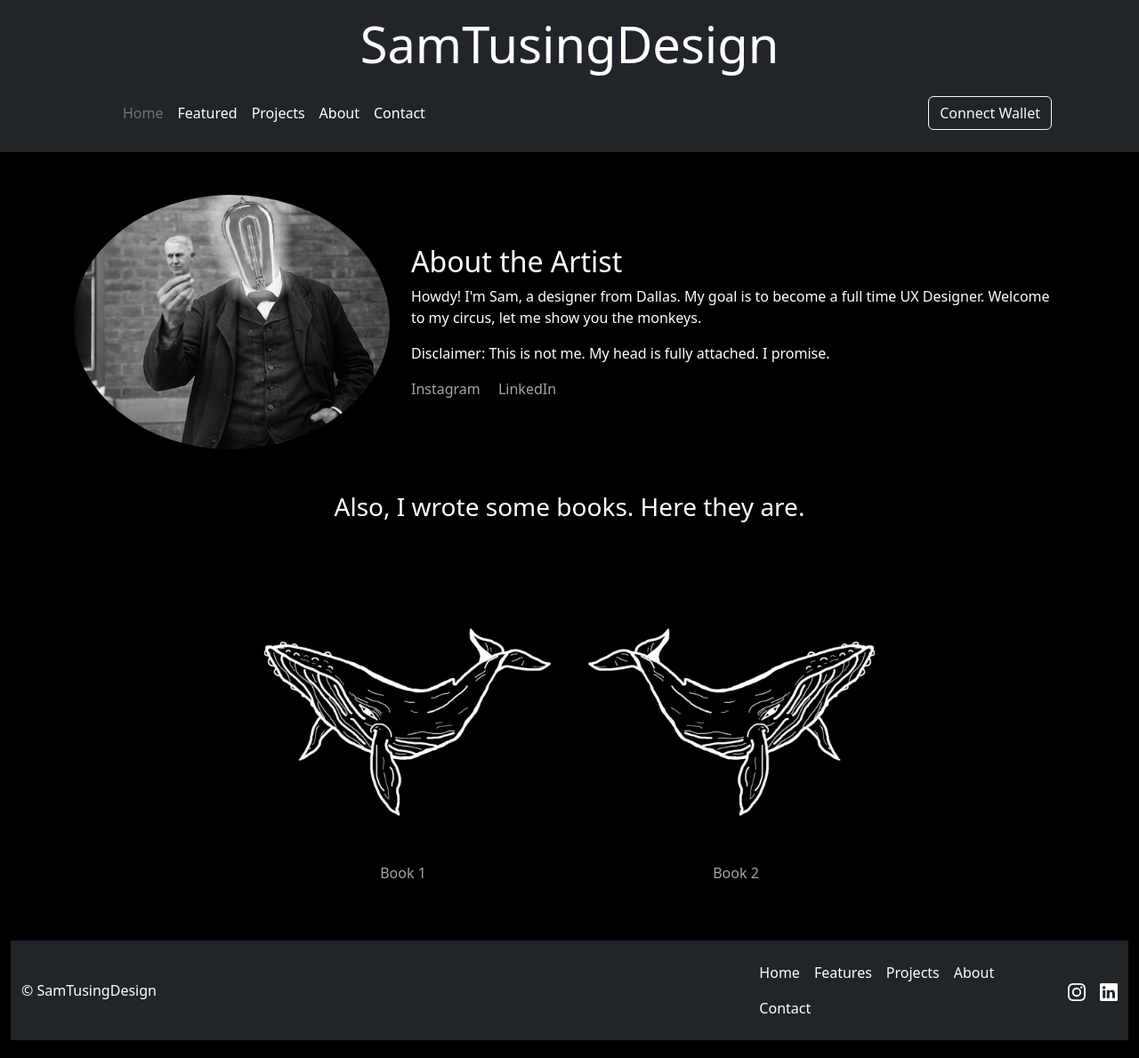
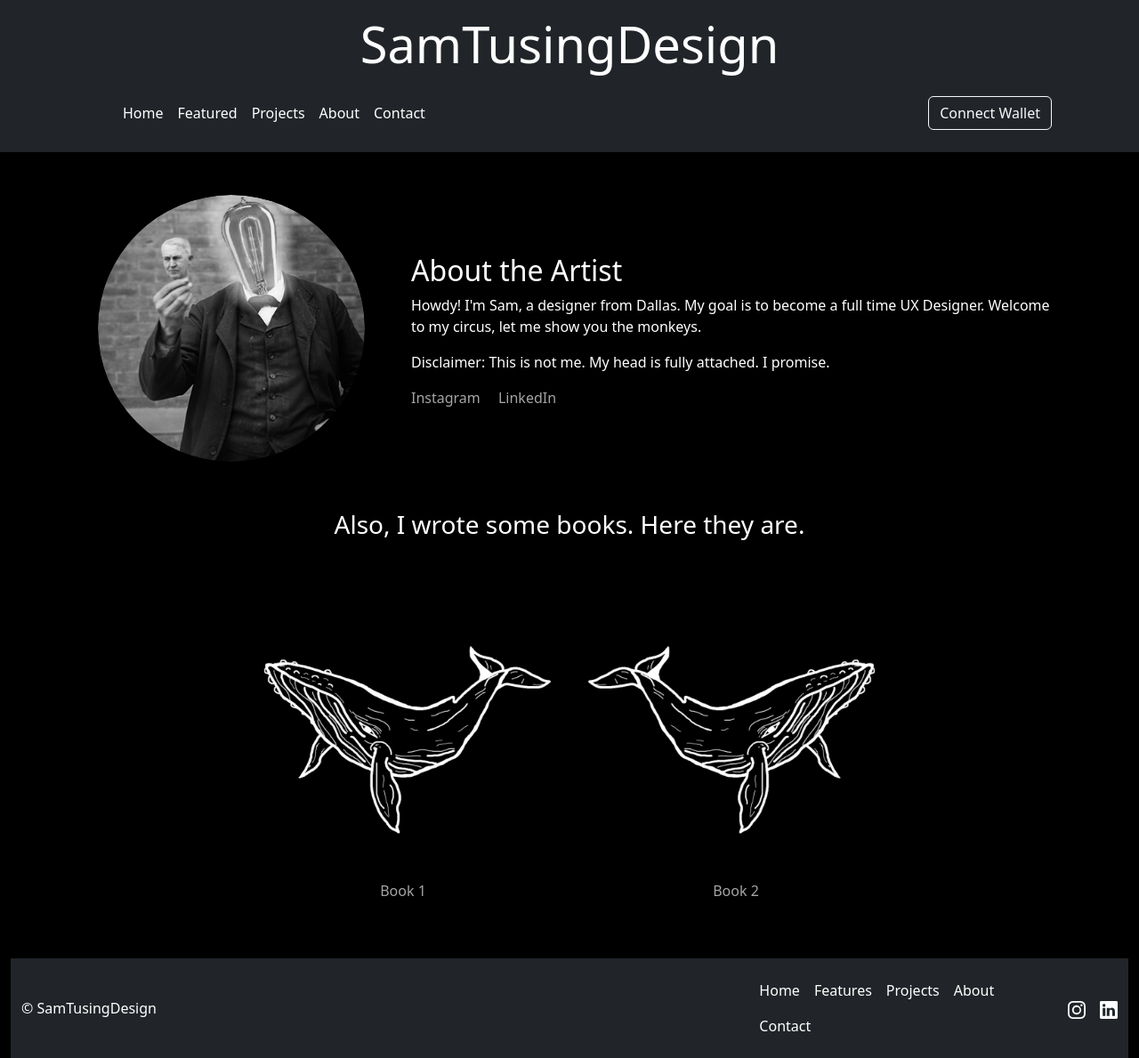
Before and after one commit to SamTusing/TusingMACT6340Project, a Node server app: page /about in a window 1280 px wide. Shown: the whole page at 89% size. Run offline with Node 20, Linux system fonts and the light colour scheme.

Commit message:
updated links and about image

```diff
--- a/app.js
+++ b/app.js
@@ -5,9 +5,11 @@ dotenv.config();
 import * as db from "./utils/database.js";
 let data = ["Project 1", "Project 2", "Project 3"];
 let projects = [];
+import cors from "cors";
 
 
 const app = express();
+app.use(cors());
 const port = 3000;
 app.set("view engine", "ejs");
 app.use(express.json());
@@ -36,6 +38,7 @@ app.get("/project/:id", (req, res) => {
   if (id > data.length) {
     throw new Error("No project with that ID");
   }
+  console.log(projects[id -1]);
   res.render("project.ejs", { project: projects[id - 1], which: id });
 });
 
--- a/public/css/aboutstyle.css
+++ b/public/css/aboutstyle.css
@@ -57,3 +57,59 @@ figure a:hover {
     padding: 0.5rem 1.2rem;
     font-weight: bold;
 }
+
+.topic {
+  color: #8cff00;
+}
+
+.btn.btn.btn-primary {
+    background-color: #8cff00;
+    color: black;
+    border-radius: 12px;
+    padding: 0.5rem 1.2rem;
+    font-weight: bold;
+}
+
+.flip-container {
+  perspective: 1000px;
+  display: inline-block;
+  width: 100%;
+  max-width: 300px; /* size control */
+  height: auto;
+}
+
+.flip-inner {
+  position: relative;
+  width: 100%;
+  aspect-ratio: 1 / 1; /* keeps it square */
+  transform-style: preserve-3d;
+  transition: transform 0.8s ease;
+}
+
+.flip-container:hover .flip-inner {
+  transform: rotateY(180deg);
+}
+
+.flip-front,
+.flip-back {
+  position: absolute;
+  top: 0;
+  left: 0;
+  width: 100%;
+  height: 100%;
+  backface-visibility: hidden;
+  border-radius: 50%;
+  overflow: hidden;
+}
+
+.flip-back {
+  transform: rotateY(180deg);
+}
+
+.flip-front img,
+.flip-back img {
+  width: 100%;
+  height: 100%;
+  object-fit: cover; /* prevents stretching */
+  border-radius: 50%;
+}
--- a/public/js/index.js
+++ b/public/js/index.js
@@ -4,11 +4,16 @@
   let userAddress = null;
   let connect = document.querySelector("#wallet-connect");
 
-  connectWallet();
-
   connect.addEventListener("click", async () => {
     connectWallet();
   });
+
+    if (window.ethereum) {
+    connectWallet();
+  } else {
+    userAddress = null;
+    connect.innerHTML = "Connect Wallet";
+  }
 
   async function connectWallet() {
     await window.ethereum
--- a/views/about.ejs
+++ b/views/about.ejs
@@ -5,7 +5,7 @@
   <meta http-equiv="content-type" content="text/html; charset=utf-8" />
   <meta name="viewport" content="width=device-width, initial-scale=1.0">
   <link rel="icon" type="image/x-icon" href="/images/plague-doc.jpg">
-  <title>Contact</title>
+  <title>About</title>
   <meta name="author" content="Samantha J. Tusing">
   <meta name="description" content="A page to contact artist.">
 
@@ -27,8 +27,18 @@
   <main class="container py-5">
     <div class="row align-items-center mb-5">
       <div class="col-md-4 text-center">
+  <div class="flip-container">
+    <div class="flip-inner">
+      <div class="flip-front">
         <img src="/images/edison.jpg" alt="Artist Photo" class="img-fluid rounded-circle shadow-lg" />
       </div>
+      <div class="flip-back">
+        <img src="/images/strawberry.jpg" alt="Artist Alternate" class="img-fluid rounded-circle shadow-lg" />
+      </div>
+    </div>
+  </div>
+</div>
+
       <div class="col-md-8">
         <h2>About the Artist</h2>
         <p>Howdy! I'm Sam, a designer from Dallas. My goal is to become a full time UX Designer. Welcome to my circus, let me show you the monkeys.</p>
--- a/views/featured.ejs
+++ b/views/featured.ejs
@@ -5,7 +5,7 @@
   <meta http-equiv="content-type" content="text/html; charset=utf-8" />
   <meta name="viewport" content="width=device-width, initial-scale=1.0">
   <link rel="icon" type="image/x-icon" href="/images/plague-doc.jpg">
-  <title>Contact</title>
+  <title>Featured</title>
   <meta name="author" content="Samantha J. Tusing">
   <meta name="description" content="A page to contact artist.">
 
--- a/views/header.ejs
+++ b/views/header.ejs
@@ -3,6 +3,17 @@
   <div class="container text-center">
     <h1 class="display-4 mb-1">SamTusingDesign</h1>
   </div>
+
+    <style>
+    .nav-link {
+      color: white !important;
+      transition: color 0.3s ease;
+    }
+
+    .nav-link:hover {
+      color: #8cff00 !important;
+    }
+  </style>
 
   <nav class="navbar navbar-expand navbar-dark bg-dark mt-3">
     <div class="container">
@@ -11,7 +22,7 @@
       </a>
 
       <ul class="nav col-12 col-lg-auto me-lg-auto mb-2 justify-content-center mb-md-0">
-        <li><a href="/" class="nav-link px-2 text-secondary">Home</a></li>
+        <li><a href="/" class="nav-link px-2 text-white">Home</a></li>
         <li><a href="/featured" class="nav-link px-2 text-white">Featured</a></li>
         <li><a href="/projects" class="nav-link px-2 text-white">Projects</a></li>
         <li><a href="/about" class="nav-link px-2 text-white">About</a></li>
--- a/views/project.ejs
+++ b/views/project.ejs
@@ -5,7 +5,7 @@
   <meta http-equiv="content-type" content="text/html; charset=utf-8" />
   <meta name="viewport" content="width=device-width, initial-scale=1.0">
   <link rel="icon" type="image/x-icon" href="/images/plague-doc.jpg">
-  <title>Contact</title>
+  <title>Project</title>
   <meta name="author" content="Samantha J. Tusing">
   <meta name="description" content="A page to contact artist.">
   <link rel="preconnect" href="https://fonts.googleapis.com">
@@ -29,7 +29,7 @@
           <div class="row justify-content-center">
             <div class="col-12 col-md-4 mt-4">
               <div class="card m-2">
-<img src="/<%= project.img_url %>" class="card-img-top" alt="An image of <%= project.project_name %>">
+<img src="<%= project.img_url %>" class="card-img-top" alt="An image of <%= project.project_name %>">
                 <div>
                   <div class="card-title">
                     <h2><%=project.project_name  %></h2>
@@ -40,7 +40,7 @@
                 </div>
               </div>
             </div>
-            <div class="col-10 col-md-6 mt-2 text-start">
+            <div class="col-10 col-md-6 mt-2 text-start text-white">
               <p>
               <h3 class="topic">Project name: </h3><%=project.project_name  %></p>
               <p>
--- a/views/projectcard.ejs
+++ b/views/projectcard.ejs
@@ -1,7 +1,7 @@
 <div class="card m-2 h-100fadein">
   <img src="<%=image %>" class="card-img-top" alt="An image of the <%= name %> project">
   <div>
-    <div class="card-title col text-center">
+    <div class="card-title col text-center text-white">
       <h3>
         <%= name %>
       </h3>
--- a/views/projects.ejs
+++ b/views/projects.ejs
@@ -5,7 +5,7 @@
   <meta http-equiv="content-type" content="text/html; charset=utf-8" />
   <meta name="viewport" content="width=device-width, initial-scale=1.0">
   <link rel="icon" type="image/x-icon" href="/images/plague-doc.jpg">
-  <title>Contact</title>
+  <title>Projects</title>
   <meta name="author" content="Samantha J. Tusing">
   <meta name="description" content="A page to contact artist.">
 
```
Also changed, not shown: package.json (+4 -3 lines), public/css/style.css (line endings or trailing spaces), public/images/strawberry.jpg (added), 1 other file.
